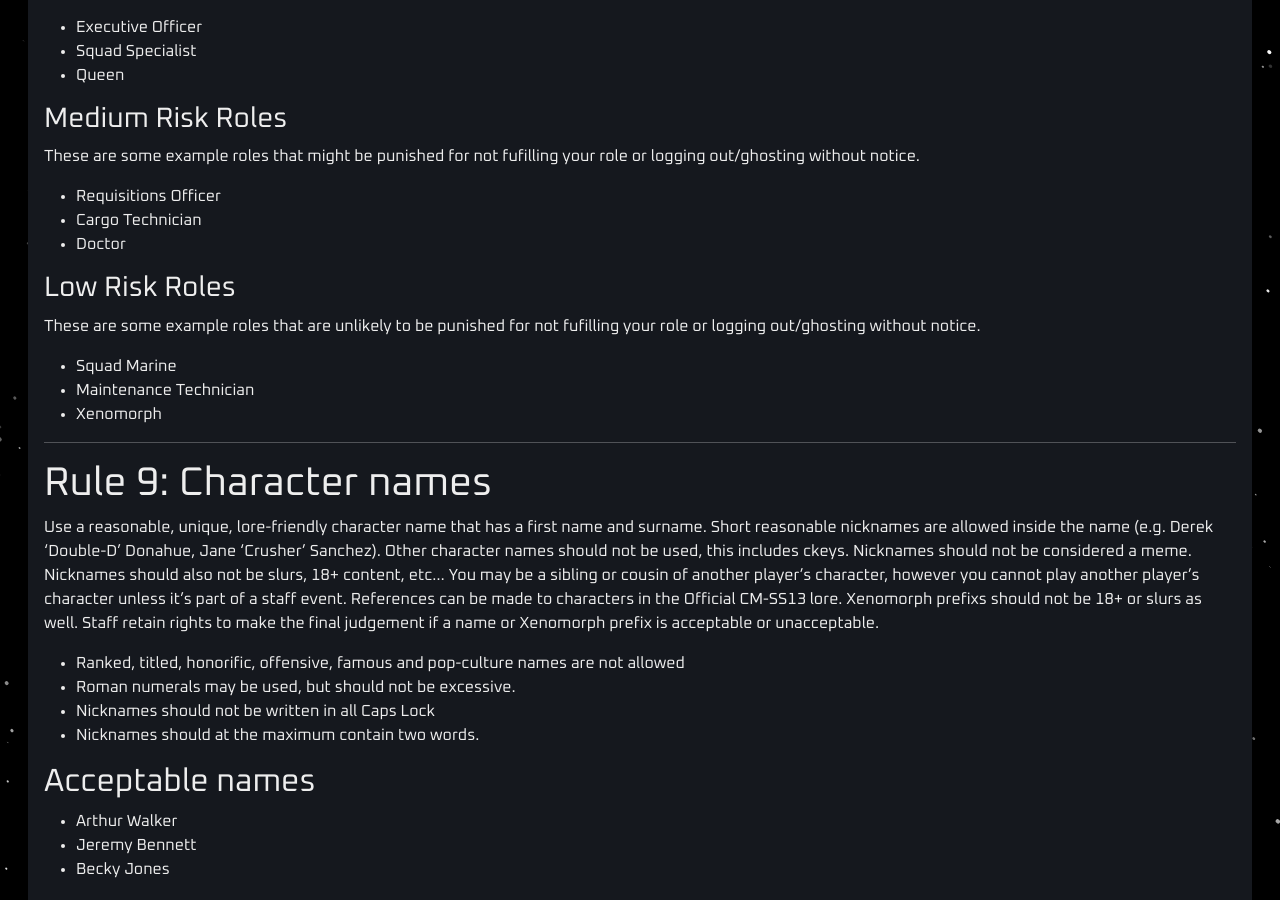
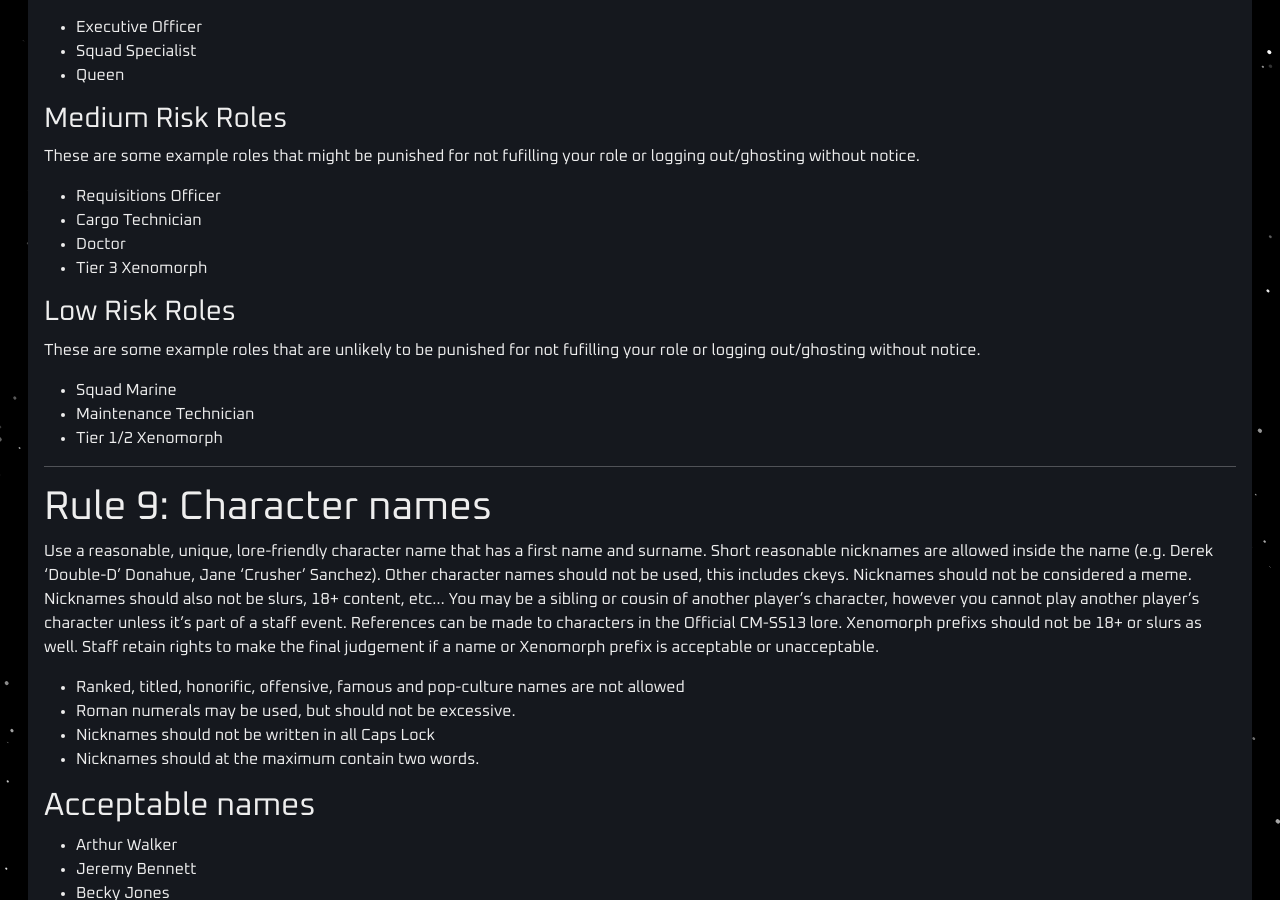
Before and after one commit to cmss13-devs/web, a Jekyll site: the page built from rules.md, in a window 1280 px wide and 900 px high, scrolled down 9034 px. Built offline with Jekyll 4.4.1, drawn with Linux system fonts in a browser that asks for light colours.

Commit message:
Update rules.md

```diff
--- a/rules.md
+++ b/rules.md
@@ -349,6 +349,7 @@ These are some example roles that might be punished for not fufilling your role
 - Requisitions Officer
 - Cargo Technician
 - Doctor
+- Tier 3 Xenomorph
 
 ### Low Risk Roles
 
@@ -356,7 +357,7 @@ These are some example roles that are unlikely to be punished for not fufilling
 
 - Squad Marine
 - Maintenance Technician
-- Xenomorph
+- Tier 1/2 Xenomorph
 
 ---
 
```
